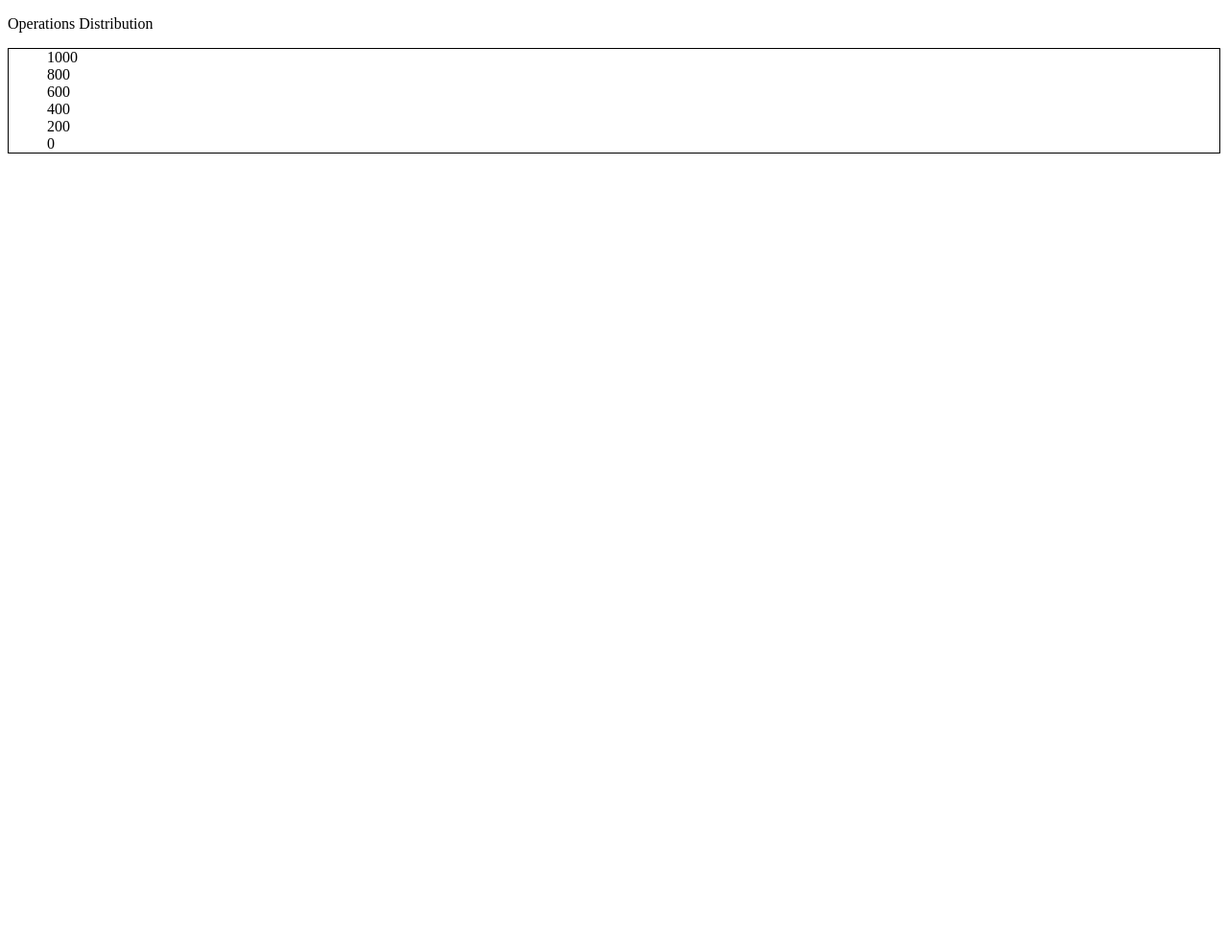
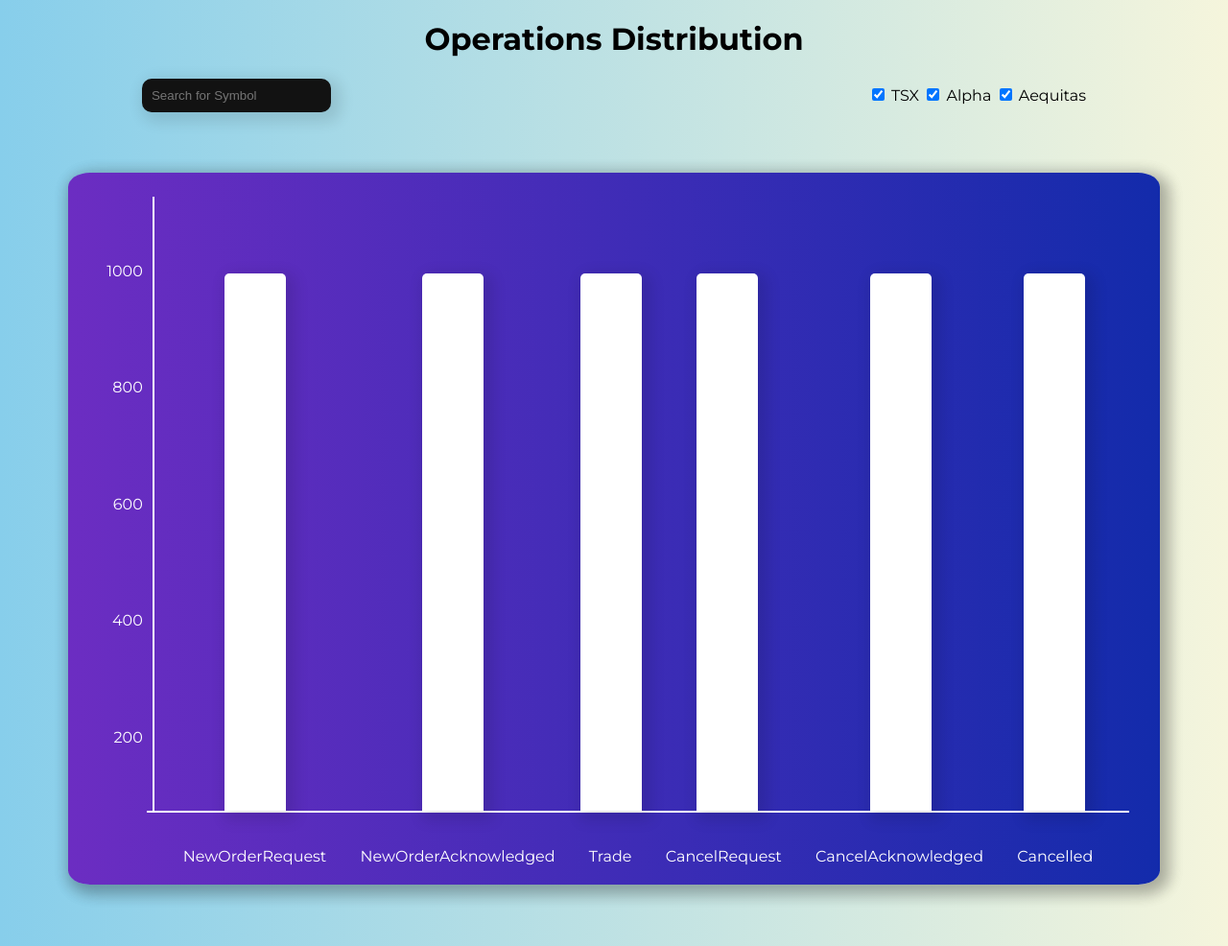
Before and after one commit to xinlei55555/CONUHACKSVII, a website: page frontend/index.html in a window 1280 px wide. Shown: the whole page at 96% size. Before the commit the page ends 800 px from the top, so only its background shows below. Drawn offline with Linux system fonts and the light colour scheme; a web font is replaced by a local one.

Commit message:
graph done

```diff
--- a/frontend/index.html
+++ b/frontend/index.html
@@ -11,17 +11,68 @@
     <!-- Bar Graph -->
     <div>
       <div>
-        <p>Operations Distribution</p>
-        <div id="graph">
+        <h1 style="text-align: center">Operations Distribution</h1>
+        <div class="inputContainer">
+          <input
+            type="text"
+            id="symbol-search"
+            placeholder="Search for Symbol"
+          />
+          <div id="recommendations"></div>
+          <div>
+            <input
+              style="padding: 5px"
+              type="checkbox"
+              id="TSX"
+              checked="checked"
+            />
+            <label for="TSX">TSX</label>
+            <input
+              style="padding: 3px"
+              type="checkbox"
+              id="Alpha"
+              checked="checked"
+            />
+            <label for="Alpha">Alpha</label>
+            <input
+              style="padding: 3px"
+              type="checkbox"
+              id="Aequitas"
+              checked="checked"
+            />
+            <label for="Aequitas">Aequitas</label>
+          </div>
+        </div>
+        <div class="graph">
+          <div class="vertical-side">
             <ul id="y-axis">
               <li class="number">1000</li>
               <li class="number">800</li>
               <li class="number">600</li>
               <li class="number">400</li>
               <li class="number">200</li>
-            <li class="number">0</li>
             </ul>
             <div class="vertical-lign"></div>
+            <div class="bars-container">
+              <div cidlass="OR" class="bar"></div>
+              <div id="OA" class="bar"></div>
+              <div id="TT" class="bar"></div>
+              <div id="CR" class="bar"></div>
+              <div id="CA" class="bar"></div>
+              <div id="CC" class="bar"></div>
+            </div>
+          </div>
+          <div class="horizontal-side">
+            <div class="horizontal-lign"></div>
+            <ul id="x-axis">
+              <li class="category">NewOrderRequest</li>
+              <li class="category">NewOrderAcknowledged</li>
+              <li class="category">Trade</li>
+              <li class="category">CancelRequest</li>
+              <li class="category">CancelAcknowledged</li>
+              <li class="category">Cancelled</li>
+            </ul>
+          </div>
         </div>
       </div>
     </div>
--- a/frontend/main.js
+++ b/frontend/main.js
@@ -0,0 +1,7 @@
+const searchSymbols = document.querySelector("#symbol-search");
+
+const inputHandler = function (e) {
+  console.log(e.target.value.trim());
+};
+
+searchSymbols.addEventListener("input", inputHandler);
--- a/frontend/styles.css
+++ b/frontend/styles.css
@@ -1,10 +1,121 @@
+@import url("https://fonts.googleapis.com/css2?family=Chivo+Mono:wght@300&family=Montserrat:wght@100;400;500;700&family=Outfit:wght@400;500&display=swap");
+
+body {
+  font-family: "Montserrat";
+}
+
+.vertical-side {
+  display: flex;
+  flex-direction: row;
+}
+
+body {
+  background: linear-gradient(to left, #f5f5dc, #87ceeb);
+}
+
 ul {
   list-style: none;
-  border: 1px solid;
+}
+
+.vertical-lign {
+  height: 80vh;
+  border-left: solid 2px white;
+}
+
+#y-axis {
+  padding-right: 10px;
   display: flex;
   flex-direction: column;
-  /* align-items: end; */
+  align-items: flex-end;
+  justify-content: space-around;
+}
+.horizontal-lign {
+  width: 100%;
+  border-bottom: solid 2px white;
 }
 
-li .number {
+.horizontal-side {
+  width: 90%;
+  margin-left: 82px;
 }
+
+#symbol-search {
+  padding: 10px;
+  background: #121212;
+  color: white;
+  border-radius: 10px;
+  font: "Montserrat";
+  border: none;
+  -webkit-box-shadow: 5px 5px 15px 5px rgba(0, 0, 0, 0.11);
+  box-shadow: 5px 5px 15px 5px rgba(0, 0, 0, 0.11);
+}
+
+#x-axis {
+  z-index: 2;
+  display: flex;
+  padding: 20px;
+  flex-direction: row;
+  align-items: flex-end;
+  justify-content: space-around;
+}
+
+.graph {
+  background: rgb(108, 45, 194);
+  background: linear-gradient(
+    90deg,
+    rgba(108, 45, 194, 1) 0%,
+    rgba(19, 43, 171, 1) 100%
+  );
+  color: white;
+  border-radius: 2%;
+  padding-top: 2%;
+  margin: 5%;
+  -webkit-box-shadow: 5px 5px 15px 5px rgba(0, 0, 0, 0.16),
+    5px 5px 15px 5px rgba(0, 0, 0, 0.16);
+  box-shadow: 5px 5px 15px 5px rgba(0, 0, 0, 0.16),
+    5px 5px 15px 5px rgba(0, 0, 0, 0.16);
+}
+.inputContainer {
+  display: flex;
+  justify-content: space-around;
+  align-items: center;
+}
+
+.bar {
+  height: 70vh;
+  border-top-right-radius: 5px;
+  border-top-left-radius: 5px;
+  width: 5vw;
+  float: bottom;
+  background-color: white;
+  -webkit-box-shadow: 5px 5px 15px 5px rgba(0, 0, 0, 0.11);
+  box-shadow: 5px 5px 15px 5px rgba(0, 0, 0, 0.11);
+}
+
+#OA {
+  transform: translate(35px);
+}
+
+#CA {
+  transform: translate(-10px);
+}
+
+#CR {
+  transform: translate(-20px);
+}
+
+#TT {
+  transform: translate(30px);
+}
+
+#CC {
+  transform: translate(-20px);
+}
+
+.bars-container {
+  width: 90%;
+  display: flex;
+  align-items: flex-end;
+  padding-left: 20px;
+  justify-content: space-around;
+}
```
Also changed, not shown: frontend/package.json (added, +27 -0 lines), frontend/tailwind.config.js (added, +8 -0 lines), frontend/dist/ouptut.css (added), frontend/dist/output.css (added), 2 other files. Lines whose indentation alone changed are shown as unchanged.
